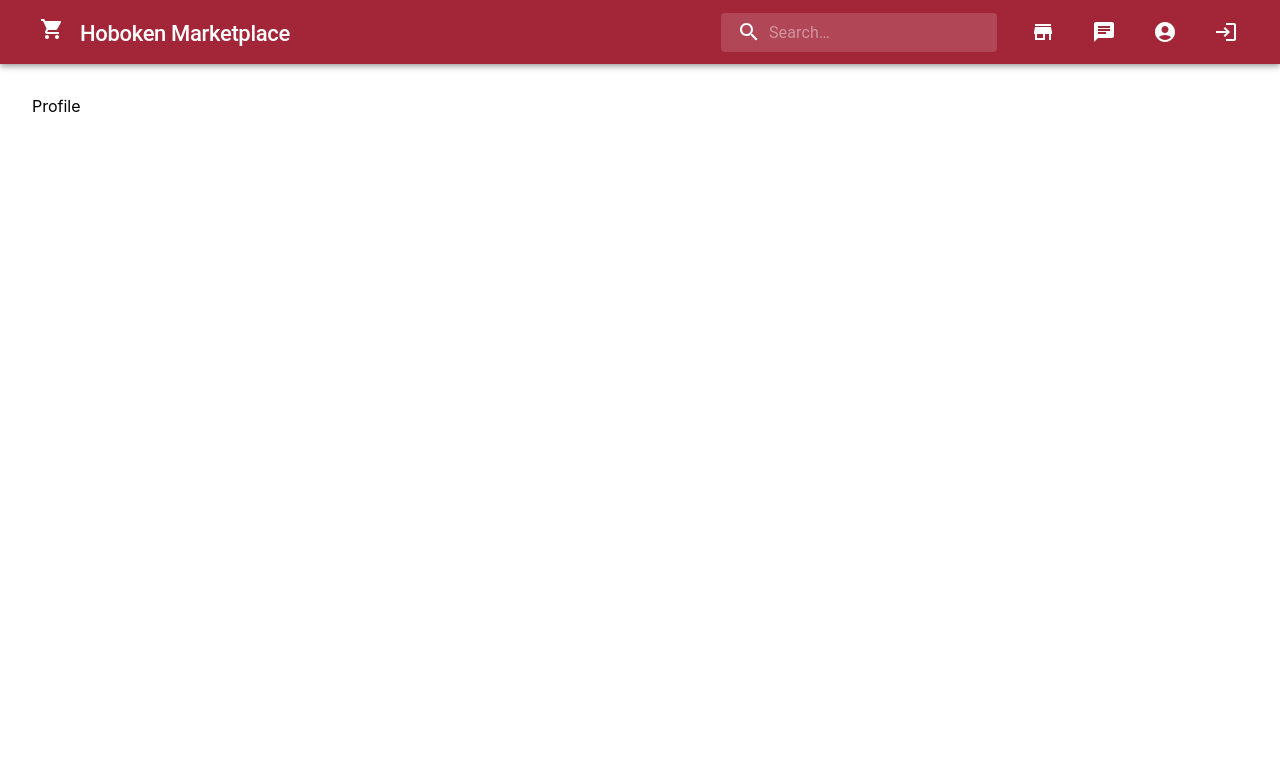
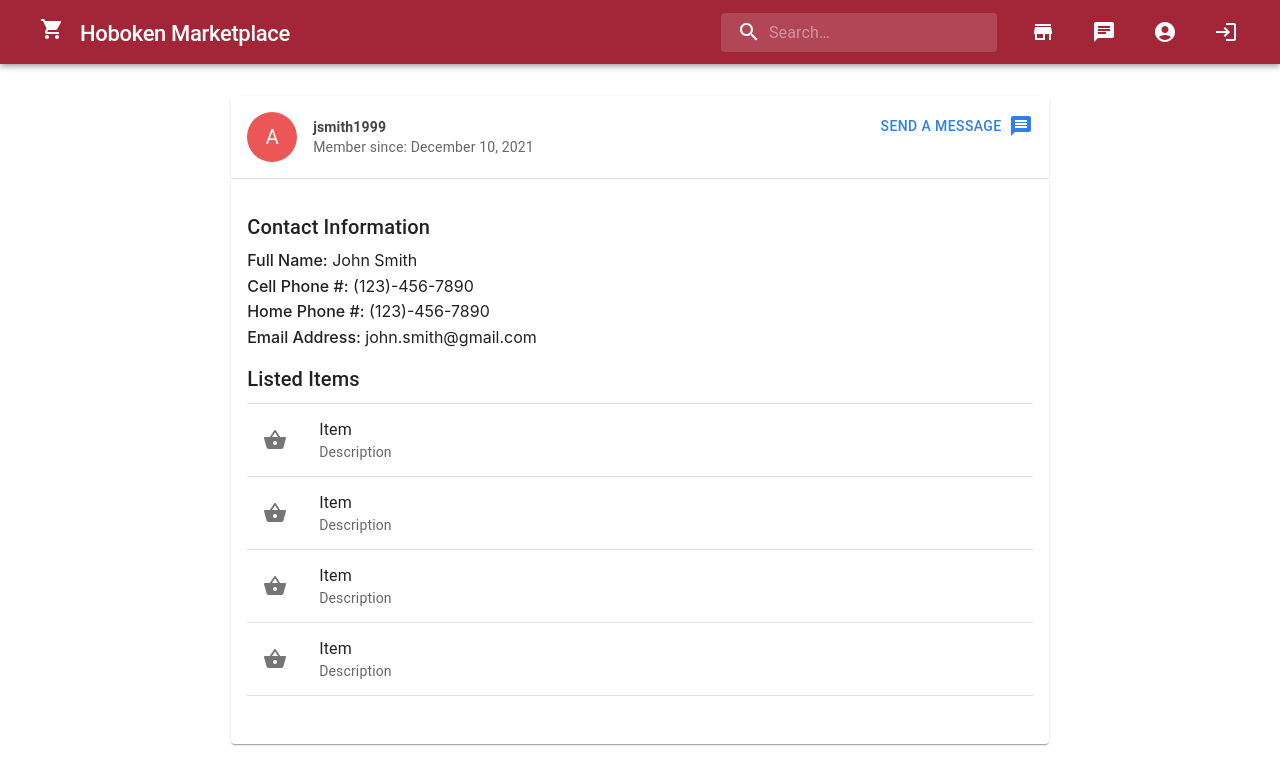
Before and after one commit to ezwendel/hobokenMarket, a React (Create React App) app in the folder client/: page /profile in a window 1280 px wide. Shown: the top 784 px of the page. Built offline with nearby package versions, Linux system fonts and the light colour scheme.

Commit message:
Profile Page

```diff
--- a/client/package.json
+++ b/client/package.json
@@ -7,6 +7,7 @@
     "@emotion/styled": "^11.6.0",
     "@mui/icons-material": "^5.1.1",
     "@mui/material": "^5.1.1",
+    "@mui/styles": "^5.2.3",
     "@testing-library/jest-dom": "^5.15.0",
     "@testing-library/react": "^11.2.7",
     "@testing-library/user-event": "^12.8.3",
--- a/client/src/components/App.jsx
+++ b/client/src/components/App.jsx
@@ -7,6 +7,7 @@ import Login from "./Login";
 import CreateAccount from "./CreateAccount";
 import ListingsPage from "./ListingsPage";
 import ItemPage from "./ItemPage";
+import ProfilePage from "./ProfilePage";
 
 import {
   createTheme,
@@ -50,7 +51,7 @@ function App() {
               <Route exact path="/login" component={Login} />
               <Route exact path="/create-account" component={CreateAccount} />
               <Route exact path="/profile">
-                <div>Profile</div>
+                <ProfilePage />
               </Route>
             </Switch>
           </div>
--- a/client/src/components/Item.jsx
+++ b/client/src/components/Item.jsx
@@ -1,4 +1,6 @@
 import React from "react";
+import { makeStyles } from "@mui/styles";
+import { useTheme } from "@mui/material/styles";
 
 import {
   Card,
@@ -16,22 +18,48 @@ import { Link } from "react-router-dom";
 import Placeholder from "../img/default.png";
 
 const Item = () => {
+  const theme = useTheme();
+  const useStyles = makeStyles(() => ({
+    title: {
+      fontWeight: "bold",
+      color: "#444"
+    },
+  }));
+  const classes = useStyles();
+
   return (
-    <Card sx={{ minWidth: 250, maxHeight: 450, minHeight: 450 }}>
+    <Card sx={{ minWidth: 250, maxHeight: 450, height: "fit-content" }}>
       <CardHeader
         avatar={<Avatar sx={{ bgcolor: "#EB5757" }}>A</Avatar>}
         title="Item Name"
         subheader="January 1, 2021"
+        classes={{ title: classes.title }}
       />
       <CardMedia component="img" height="194" image={Placeholder} />
       <CardContent>
-          <Typography variant="body1" color="text.secondary" component="div" fontSize="14px">
-            Item description.
-          </Typography>
+        <Typography
+          variant="body1"
+          color="text.secondary"
+          component="div"
+          fontSize="14px"
+        >
+          Item description.
+        </Typography>
       </CardContent>
       <CardActions>
-          <Button color="secondary" size="small"><Link style={{color: "inherit", textDecoration: "none"}}>CONTACT</Link></Button>
-          <Button color="secondary" size="small"><Link to="/items/0" style={{color: "inherit", textDecoration: "none"}}>MORE INFO</Link></Button>
+        <Link style={{ color: "inherit", textDecoration: "none" }}>
+          <Button color="secondary" size="small">
+            CONTACT
+          </Button>
+        </Link>
+        <Link
+          to="/items/0"
+          style={{ color: "inherit", textDecoration: "none" }}
+        >
+          <Button color="secondary" size="small">
+            MORE INFO
+          </Button>
+        </Link>
       </CardActions>
     </Card>
   );
--- a/client/src/components/ItemPage.jsx
+++ b/client/src/components/ItemPage.jsx
@@ -1,4 +1,6 @@
 import React from "react";
+import { makeStyles } from "@mui/styles";
+import { useTheme } from "@mui/material/styles";
 
 import {
   Container,
@@ -13,12 +15,21 @@ import {
   TableContainer,
   TableBody,
   TableRow,
-  TableCell
+  TableCell,
+  Divider
 } from "@mui/material";
 
 import Placeholder from "../img/default.png";
 
 const ItemPage = () => {
+  const useStyles = makeStyles(() => ({
+    title: {
+      fontWeight: "bold",
+      color: "#444"
+    },
+  }));
+  const classes = useStyles();
+
   return (
     <Container maxWidth="100%">
       <Card sx={{ minWidth: 250, maxWidth: "70%", margin: "0 auto" }}>
@@ -27,8 +38,9 @@ const ItemPage = () => {
           avatar={<Avatar sx={{ bgcolor: "#EB5757" }}>A</Avatar>}
           title="Item Name"
           subheader="January 1, 2021"
+          classes={{ title: classes.title }}
         />
-        <hr style={{ margin: "0 1em" }} />
+        <Divider />
         <CardContent>
           <div style={{ margin: "1em 0" }}>
             <Typography gutterBottom variant="h6" component="div">
--- /dev/null
+++ b/client/src/components/ProfilePage.jsx
@@ -0,0 +1,111 @@
+import React from "react";
+import { styled } from "@mui/styles";
+import { makeStyles } from "@mui/styles";
+import { useTheme } from "@mui/material/styles";
+
+import {
+  Container,
+  Card,
+  CardHeader,
+  CardContent,
+  Avatar,
+  Typography,
+  Button,
+  List,
+  ListItemButton,
+  ListItemIcon,
+  ListItemText,
+  Divider,
+} from "@mui/material";
+import { Link } from "react-router-dom";
+
+import MessageIcon from "@mui/icons-material/Message";
+import ShoppingBasketIcon from "@mui/icons-material/ShoppingBasket";
+
+const Label = styled("span")(({ theme }) => ({
+  fontWeight: 500,
+}));
+
+const ItemListing = () => {
+  return (
+    <Link to="/items/0" style={{color: "inherit", textDecoration: "none"}}>
+      <ListItemButton>
+        <ListItemIcon>
+          <ShoppingBasketIcon />
+        </ListItemIcon>
+        <ListItemText primary="Item" secondary="Description" />
+      </ListItemButton>
+      <Divider />
+    </Link>
+  );
+};
+
+const ItemPage = () => {
+  const theme = useTheme();
+  const useStyles = makeStyles(() => ({
+    title: {
+      fontWeight: "bold",
+      color: "#444",
+    },
+  }));
+  const classes = useStyles();
+
+  return (
+    <Container maxWidth="100%">
+      <Card sx={{ minWidth: 250, maxWidth: "70%", margin: "0 auto" }}>
+        <CardHeader
+          avatar={
+            <Avatar sx={{ bgcolor: "#EB5757", width: 50, height: 50 }}>
+              A
+            </Avatar>
+          }
+          title="jsmith1999"
+          subheader="Member since: December 10, 2021"
+          action={
+            <Button aria-label="message" color="secondary">
+              Send a Message
+              <MessageIcon style={{ marginLeft: ".3em" }} />
+            </Button>
+          }
+          classes={{ title: classes.title }}
+        />
+        <Divider />
+        <CardContent>
+          <div style={{ margin: "1em 0" }}>
+            <Typography gutterBottom variant="h6" component="div">
+              Contact Information
+            </Typography>
+            <Typography gutterBottom variant="div" component="div">
+              <Label>Full Name:</Label> John Smith
+            </Typography>
+            <Typography gutterBottom variant="div" component="div">
+              <Label>Cell Phone #:</Label> (123)-456-7890
+            </Typography>
+            <Typography gutterBottom variant="div" component="div">
+              <Label>Home Phone #:</Label> (123)-456-7890
+            </Typography>
+            <Typography gutterBottom variant="div" component="div">
+              <Label>Email Address:</Label> john.smith@gmail.com
+            </Typography>
+          </div>
+          <div style={{ margin: "1em 0" }}>
+            <Typography variant="h6" component="div">
+              Listed Items
+            </Typography>
+            <div>
+              <List>
+                <Divider />
+                <ItemListing />
+                <ItemListing />
+                <ItemListing />
+                <ItemListing />
+              </List>
+            </div>
+          </div>
+        </CardContent>
+      </Card>
+    </Container>
+  );
+};
+
+export default ItemPage;
```
